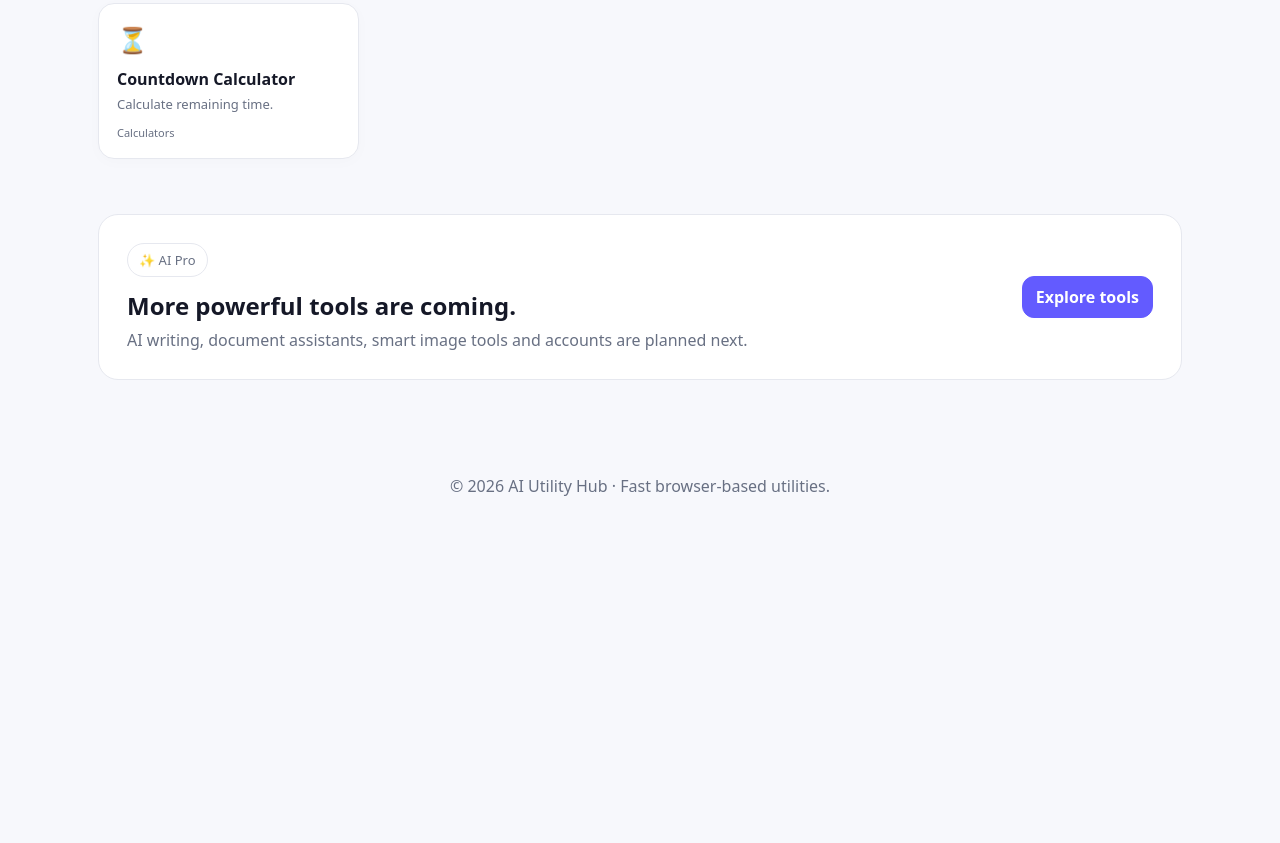
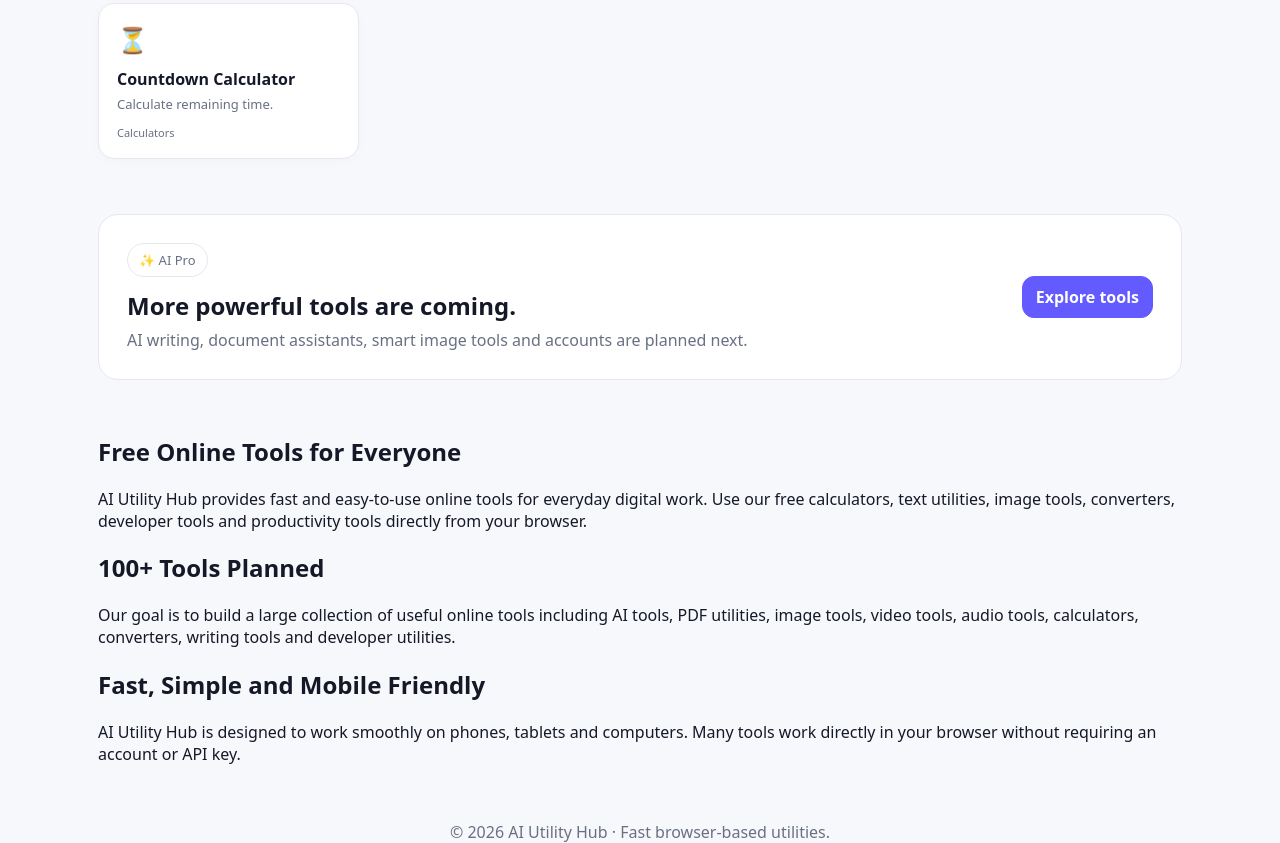
Before and after one commit to rajkaran682/ai-utility-hub, a website: page public/index.html in a window 1280 px wide. Shown: the part 1957-2800 px from the top of the page. Before the commit the page ends 2494 px from the top, so only its background shows below. Drawn offline with Linux system fonts and the light colour scheme.

Commit message:
Update index.html

```diff
--- a/public/index.html
+++ b/public/index.html
@@ -1,18 +1,33 @@
 <!doctype html>
 <html lang="en">
 <head>
-<meta charset="utf-8">
-<meta name="viewport" content="width=device-width,initial-scale=1">
-<meta name="description" content="Free online AI utility hub: calculators, text tools, image tools, converters, developer tools and productivity utilities.">
-<meta name="keywords" content="online tools, word counter, image compressor, QR generator, EMI calculator, JSON formatter, unit converter">
-<title>AI Utility Hub — Free Online Tools</title>
-<link rel="stylesheet" href="style.css">
+  <meta charset="utf-8">
+
+  <meta name="viewport" content="width=device-width,initial-scale=1">
+
+  <meta name="description" content="AI Utility Hub is a free online tools website with calculators, text tools, image tools, PDF tools, converters, developer utilities and more. Fast, simple and mobile-friendly.">
+
+  <meta name="keywords" content="free online tools, AI tools, online calculator, word counter, image compressor, PDF tools, QR code generator, JSON formatter, unit converter, text tools, developer tools">
+
+  <meta name="robots" content="index, follow">
+
+  <link rel="canonical" href="https://ai-utility-hub.onrender.com/">
+
+  <meta property="og:title" content="AI Utility Hub - 100+ Free Online Tools">
+  <meta property="og:description" content="Free online calculators, text tools, image tools, PDF tools, converters and productivity utilities.">
+  <meta property="og:type" content="website">
+  <meta property="og:url" content="https://ai-utility-hub.onrender.com/">
+
+  <title>AI Utility Hub - 100+ Free Online Tools, AI Tools & Calculators</title>
+
+  <link rel="stylesheet" href="style.css">
 </head>
 
 <body>
 
 <header>
   <div class="nav">
+
     <a class="brand" href="#">
       <span>⚡</span>
       <b data-i18n="brand">AI Utility Hub</b>
@@ -22,14 +37,19 @@
       <button id="langBtn" class="ghost">हिन्दी</button>
       <button id="themeBtn" class="ghost">☾</button>
     </div>
+
   </div>
 </header>
 
 <main>
 
 <section class="hero">
+
   <div class="pill">
-    ⚡ <span data-i18n="tag">40+ free tools • No API key needed</span>
+    ⚡
+    <span data-i18n="tag">
+      40+ free tools • No API key needed
+    </span>
   </div>
 
   <h1 data-i18n="heroTitle">
@@ -46,26 +66,45 @@
       id="search"
       data-i18n-placeholder="search"
       placeholder="Search tools…"
+      type="search"
+      autocomplete="off"
     >
   </div>
+
 </section>
 
+
 <section class="toolbar">
+
   <div id="cats" class="chips"></div>
+
 </section>
 
+
 <section id="tools">
+
   <div class="section-head">
-    <h2 data-i18n="popular">Popular tools</h2>
+
+    <h2 data-i18n="popular">
+      Popular tools
+    </h2>
+
     <span id="count"></span>
+
   </div>
 
   <div id="grid" class="grid"></div>
+
 </section>
 
+
 <section class="pro">
+
   <div>
-    <span class="pill">✨ AI Pro</span>
+
+    <span class="pill">
+      ✨ AI Pro
+    </span>
 
     <h2 data-i18n="proTitle">
       More powerful tools are coming.
@@ -74,33 +113,77 @@
     <p data-i18n="proText">
       AI writing, document assistants, smart image tools and accounts are planned next.
     </p>
+
   </div>
 
   <a href="#tools" class="btn" data-i18n="explore">
     Explore tools
   </a>
+
+</section>
+
+
+<section class="seo-content">
+
+  <h2>Free Online Tools for Everyone</h2>
+
+  <p>
+    AI Utility Hub provides fast and easy-to-use online tools for everyday
+    digital work. Use our free calculators, text utilities, image tools,
+    converters, developer tools and productivity tools directly from your
+    browser.
+  </p>
+
+  <h2>100+ Tools Planned</h2>
+
+  <p>
+    Our goal is to build a large collection of useful online tools including
+    AI tools, PDF utilities, image tools, video tools, audio tools,
+    calculators, converters, writing tools and developer utilities.
+  </p>
+
+  <h2>Fast, Simple and Mobile Friendly</h2>
+
+  <p>
+    AI Utility Hub is designed to work smoothly on phones, tablets and
+    computers. Many tools work directly in your browser without requiring
+    an account or API key.
+  </p>
+
 </section>
 
 </main>
 
+
 <footer>
+
   © <span id="year"></span> AI Utility Hub ·
+
   <span data-i18n="footer">
     Fast browser-based utilities.
   </span>
+
 </footer>
 
+
 <div id="modal" class="modal hidden">
+
   <div class="modal-card">
-    <button id="close" class="close">×</button>
+
+    <button id="close" class="close">
+      ×
+    </button>
 
     <h2 id="modalTitle"></h2>
 
     <p id="modalDesc" class="muted"></p>
 
     <div id="modalBody"></div>
+
   </div>
+
 </div>
+
 
 <script src="app.js"></script>
 
```
